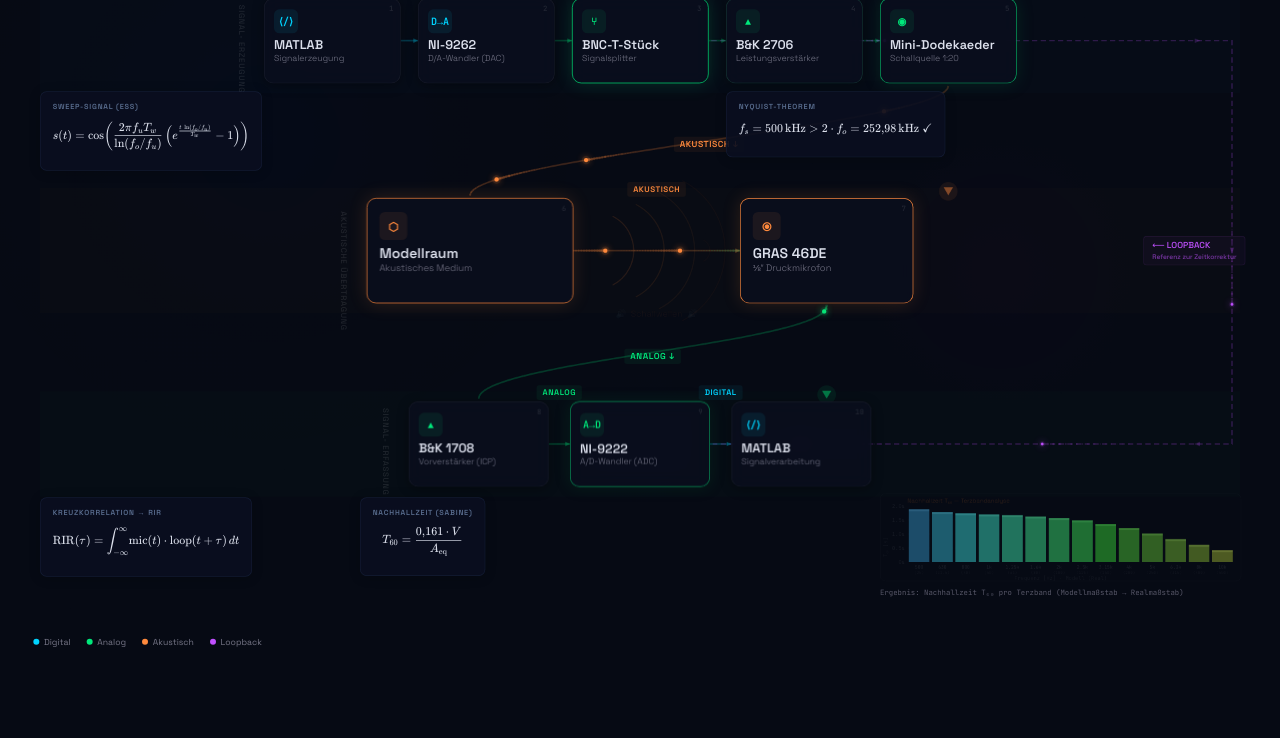
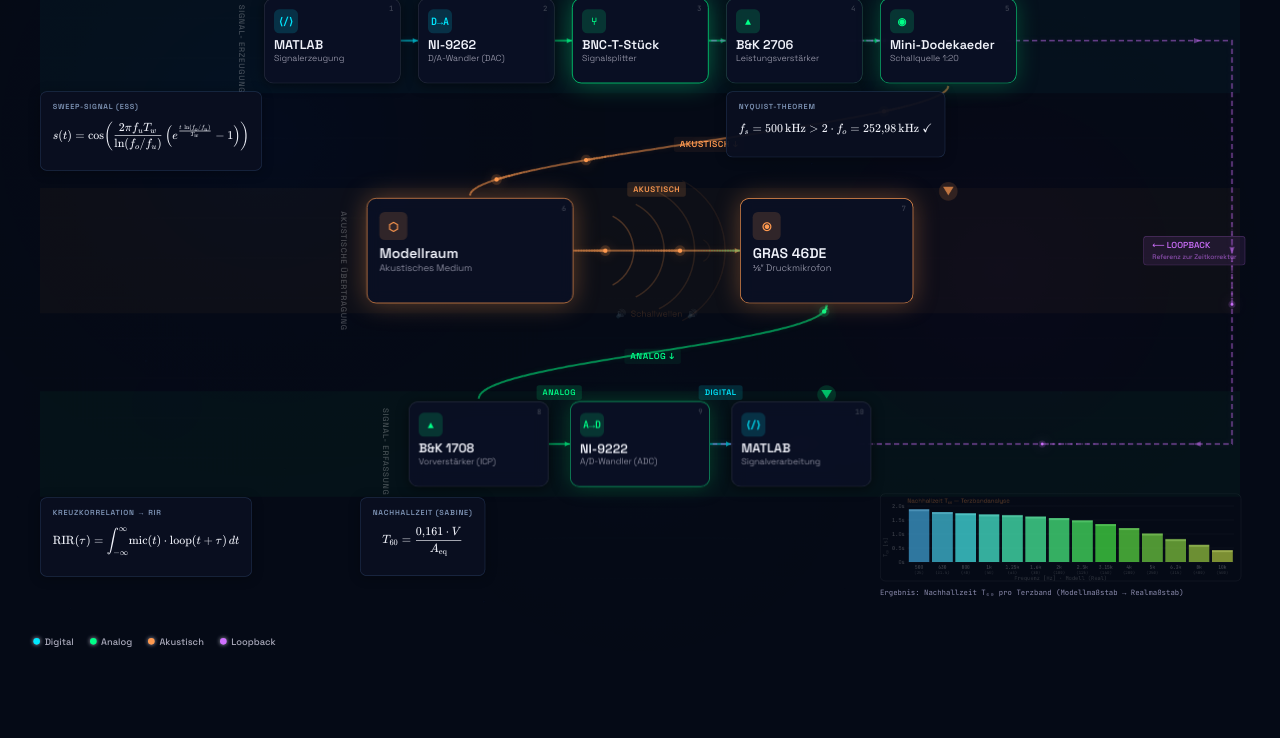
Before and after one commit to AndreiAC13/messkette-visualisierung, a plain HTML site: page index.html in a window 1280 px wide. Shown: the part 62-800 px from the top of the page. Drawn offline with nearby package versions, Linux system fonts and the light colour scheme.

Commit message:
Kontrast Änderung

```diff
--- a/index.html
+++ b/index.html
@@ -10,8 +10,8 @@
 <style>
 *{margin:0;padding:0;box-sizing:border-box}
 :root{
-  --d:#00d4ff;--a:#00e87b;--ac:#ff8a3d;--lp:#c050ff;
-  --tx:#dce0ec;--dm:#778;--bg:#060a14;
+  --d:#00e8ff;--a:#00ff88;--ac:#ff9a50;--lp:#d070ff;
+  --tx:#f0f2fa;--dm:#aab;--bg:#050a16;
 }
 html,body{width:100%;height:100%;overflow:hidden;background:var(--bg);font-family:'Space Grotesk',sans-serif;color:var(--tx)}
 #sc{width:1920px;height:1080px;position:relative;transform-origin:0 0;overflow:hidden;background:var(--bg)}
@@ -23,33 +23,33 @@
 .ttl p{font-size:15px;color:var(--dm);margin-top:3px;font-weight:300}
 
 .ctl{position:absolute;z-index:10;top:18px;right:50px;display:flex;gap:10px;align-items:center}
-.btn{background:rgba(255,255,255,.03);border:1px solid rgba(255,255,255,.06);color:var(--tx);font:14px 'Space Grotesk',sans-serif;padding:8px 18px;border-radius:8px;cursor:pointer;transition:.2s;display:flex;align-items:center;gap:7px;user-select:none}
-.btn:hover{background:rgba(255,255,255,.06)}
-.btn.on{border-color:var(--d);color:var(--d);box-shadow:0 0 12px rgba(0,212,255,.1)}
+.btn{background:rgba(255,255,255,.06);border:1px solid rgba(255,255,255,.12);color:var(--tx);font:14px 'Space Grotesk',sans-serif;padding:8px 18px;border-radius:8px;cursor:pointer;transition:.2s;display:flex;align-items:center;gap:7px;user-select:none}
+.btn:hover{background:rgba(255,255,255,.1)}
+.btn.on{border-color:var(--d);color:var(--d);box-shadow:0 0 16px rgba(0,232,255,.2)}
 .btn svg{width:14px;height:14px;fill:currentColor}
 
-.nd{position:absolute;z-index:5;border-radius:14px;background:rgba(10,14,30,.82);backdrop-filter:blur(12px);border:1px solid rgba(255,255,255,.06);cursor:default;transition:border-color .25s,box-shadow .25s;box-shadow:0 3px 18px rgba(0,0,0,.35)}
-.nd:hover{border-color:rgba(255,255,255,.14)!important}
-.nd.gd{border-color:var(--d);box-shadow:0 0 28px rgba(0,212,255,.16)}
-.nd.ga{border-color:var(--a);box-shadow:0 0 28px rgba(0,232,123,.16)}
-.nd.gc{border-color:var(--ac);box-shadow:0 0 28px rgba(255,138,61,.16)}
+.nd{position:absolute;z-index:5;border-radius:14px;background:rgba(10,16,36,.92);backdrop-filter:blur(12px);border:1.5px solid rgba(255,255,255,.12);cursor:default;transition:border-color .25s,box-shadow .25s;box-shadow:0 3px 18px rgba(0,0,0,.5)}
+.nd:hover{border-color:rgba(255,255,255,.25)!important}
+.nd.gd{border-color:var(--d);box-shadow:0 0 38px rgba(0,232,255,.35)}
+.nd.ga{border-color:var(--a);box-shadow:0 0 38px rgba(0,255,136,.35)}
+.nd.gc{border-color:var(--ac);box-shadow:0 0 38px rgba(255,154,80,.35)}
 .nd .ic{border-radius:8px;display:flex;align-items:center;justify-content:center;font-weight:600;font-family:'JetBrains Mono',monospace}
-.ic.cd{background:rgba(0,212,255,.08);color:var(--d)}
-.ic.ca{background:rgba(0,232,123,.08);color:var(--a)}
-.ic.cc{background:rgba(255,138,61,.08);color:var(--ac)}
+.ic.cd{background:rgba(0,232,255,.16);color:var(--d)}
+.ic.ca{background:rgba(0,255,136,.16);color:var(--a)}
+.ic.cc{background:rgba(255,154,80,.16);color:var(--ac)}
 .nd .nm{font-weight:600;line-height:1.15}
 .nd .rl{color:var(--dm);font-weight:300;line-height:1.3}
-.nd .ix{position:absolute;top:7px;right:10px;font-size:11px;color:rgba(255,255,255,.1);font-weight:600;font-family:'JetBrains Mono',monospace}
+.nd .ix{position:absolute;top:7px;right:10px;font-size:11px;color:rgba(255,255,255,.2);font-weight:600;font-family:'JetBrains Mono',monospace}
 
 .siglbl{position:absolute;z-index:4;font-size:12px;font-weight:600;letter-spacing:.8px;text-transform:uppercase;padding:3px 9px;border-radius:4px;pointer-events:none;white-space:nowrap}
-.siglbl.sd{color:var(--d);background:rgba(0,212,255,.06)}
-.siglbl.sa{color:var(--a);background:rgba(0,232,123,.06)}
-.siglbl.sc{color:var(--ac);background:rgba(255,138,61,.06)}
+.siglbl.sd{color:var(--d);background:rgba(0,232,255,.14)}
+.siglbl.sa{color:var(--a);background:rgba(0,255,136,.14)}
+.siglbl.sc{color:var(--ac);background:rgba(255,154,80,.14)}
 
-.rowlbl{position:absolute;z-index:4;font-size:12px;font-weight:500;letter-spacing:1px;text-transform:uppercase;color:rgba(255,255,255,.1);writing-mode:vertical-lr;text-orientation:mixed;pointer-events:none}
+.rowlbl{position:absolute;z-index:4;font-size:12px;font-weight:500;letter-spacing:1px;text-transform:uppercase;color:rgba(255,255,255,.25);writing-mode:vertical-lr;text-orientation:mixed;pointer-events:none}
 
-.fb{position:absolute;z-index:6;background:rgba(10,15,32,.92);border:1px solid rgba(90,130,200,.12);border-radius:10px;padding:14px 18px;pointer-events:none;box-shadow:0 2px 18px rgba(0,0,0,.2)}
-.fb .ft{font-size:11px;text-transform:uppercase;letter-spacing:1.2px;color:#5a6e90;margin-bottom:6px;font-family:'Space Grotesk',sans-serif;font-weight:600}
+.fb{position:absolute;z-index:6;background:rgba(10,15,32,.95);border:1px solid rgba(100,150,220,.22);border-radius:10px;padding:14px 18px;pointer-events:none;box-shadow:0 2px 18px rgba(0,0,0,.3)}
+.fb .ft{font-size:11px;text-transform:uppercase;letter-spacing:1.2px;color:#8096b8;margin-bottom:6px;font-family:'Space Grotesk',sans-serif;font-weight:600}
 .fb .katex{font-size:18px!important}
 
 .tp{position:absolute;z-index:20;width:320px;padding:18px 20px;background:rgba(8,12,28,.95);backdrop-filter:blur(16px);border:1px solid rgba(255,255,255,.08);border-radius:12px;box-shadow:0 12px 40px rgba(0,0,0,.5);pointer-events:none;opacity:0;transform:translateY(4px);transition:.2s}
@@ -58,15 +58,15 @@
 .tp p{font-size:14px;line-height:1.5;color:var(--dm);font-weight:300}
 .tp .sp{font-family:'JetBrains Mono',monospace;font-size:12px;color:#6a7a9c;margin-top:8px;padding-top:8px;border-top:1px solid rgba(255,255,255,.05);line-height:1.8}
 
-.lptag{position:absolute;z-index:4;font-size:13px;font-weight:500;color:var(--lp);background:rgba(192,80,255,.04);border:1px solid rgba(192,80,255,.1);padding:4px 12px;border-radius:5px;pointer-events:none}
+.lptag{position:absolute;z-index:4;font-size:13px;font-weight:500;color:var(--lp);background:rgba(208,112,255,.1);border:1px solid rgba(208,112,255,.25);padding:4px 12px;border-radius:5px;pointer-events:none}
 
 .lg{position:absolute;bottom:16px;left:50px;z-index:5;display:flex;gap:24px}
-.lg>div{display:flex;align-items:center;gap:7px;font-size:13px;color:var(--dm)}
-.lg i{width:9px;height:9px;border-radius:50%;display:inline-block}
+.lg>div{display:flex;align-items:center;gap:7px;font-size:14px;font-weight:500;color:var(--dm)}
+.lg i{width:10px;height:10px;border-radius:50%;display:inline-block;box-shadow:0 0 6px currentColor}
 
 .freq-box{position:absolute;z-index:5;pointer-events:none}
-.freq-box canvas{border-radius:8px;border:1px solid rgba(255,255,255,.03)}
-.freq-lbl{font-size:11px;color:#556;margin-top:4px;font-family:'JetBrains Mono',monospace}
+.freq-box canvas{border-radius:8px;border:1px solid rgba(255,255,255,.08)}
+.freq-lbl{font-size:11px;color:#88a;margin-top:4px;font-family:'JetBrains Mono',monospace}
 </style>
 </head>
 <body>
@@ -99,7 +99,7 @@
 const fit=()=>sc.style.transform=`scale(${Math.min(innerWidth/W,innerHeight/H)})`;
 fit();addEventListener('resize',fit);
 
-const COL={d:'#00d4ff',a:'#00e87b',c:'#ff8a3d',l:'#c050ff'};
+const COL={d:'#00e8ff',a:'#00ff88',c:'#ff9a50',l:'#d070ff'};
 const rgba=(h,o)=>`rgba(${parseInt(h.slice(1,3),16)},${parseInt(h.slice(3,5),16)},${parseInt(h.slice(5,7),16)},${o})`;
 
 /* ═══════════ LAYOUT ═══════════ */
@@ -238,10 +238,10 @@
   const pw=cw-pad.l-pad.r, ph=ch-pad.t-pad.b;
   fqX.clearRect(0,0,cw,ch);
 
-  fqX.strokeStyle='rgba(255,255,255,.04)';fqX.lineWidth=.5;
+  fqX.strokeStyle='rgba(255,255,255,.1)';fqX.lineWidth=.5;
   for(let i=0;i<=4;i++){const y=pad.t+ph*i/4;fqX.beginPath();fqX.moveTo(pad.l,y);fqX.lineTo(cw-pad.r,y);fqX.stroke()}
 
-  fqX.fillStyle='rgba(255,255,255,.08)';fqX.font='8px "JetBrains Mono"';fqX.textAlign='right';
+  fqX.fillStyle='rgba(255,255,255,.25)';fqX.font='8px "JetBrains Mono"';fqX.textAlign='right';
   ['2.0','1.5','1.0','0.5','0'].forEach((v,i)=>{fqX.fillText(v+'s',pad.l-4,pad.t+ph*i/4+3)});
 
   const bw=pw/BANDS.length;
@@ -252,23 +252,23 @@
     const h=Math.min(ph,(val/maxT)*ph);
     const hue=200-i*10;
     const pulse=.6+.4*Math.sin(t*1.2+i*.4);
-    fqX.fillStyle=`hsla(${hue},70%,55%,${.35+pulse*.15})`;
+    fqX.fillStyle=`hsla(${hue},80%,60%,${.55+pulse*.2})`;
     fqX.fillRect(x+2,pad.t+ph-h,bw-4,h);
-    fqX.fillStyle=`hsla(${hue},70%,70%,.15)`;
+    fqX.fillStyle=`hsla(${hue},80%,75%,.3)`;
     fqX.fillRect(x+2,pad.t+ph-h,bw-4,3);
   });
 
-  fqX.fillStyle='rgba(255,255,255,.1)';fqX.font='7px "JetBrains Mono"';fqX.textAlign='center';
+  fqX.fillStyle='rgba(255,255,255,.3)';fqX.font='7px "JetBrains Mono"';fqX.textAlign='center';
   BANDS.forEach((b,i)=>{fqX.fillText(b,pad.l+i*bw+bw/2,ch-pad.b+10)});
-  fqX.fillStyle='rgba(255,255,255,.06)';fqX.font='6px "JetBrains Mono"';
+  fqX.fillStyle='rgba(255,255,255,.18)';fqX.font='6px "JetBrains Mono"';
   BANDS_REAL.forEach((b,i)=>{fqX.fillText('('+b+')',pad.l+i*bw+bw/2,ch-pad.b+18)});
 
-  fqX.fillStyle='rgba(255,255,255,.06)';fqX.font='8px "JetBrains Mono"';fqX.textAlign='center';
+  fqX.fillStyle='rgba(255,255,255,.18)';fqX.font='8px "JetBrains Mono"';fqX.textAlign='center';
   fqX.fillText('Frequenz [Hz] · Modell (Real)',cw/2,ch-1);
   fqX.textAlign='right';fqX.save();fqX.translate(10,ch/2);fqX.rotate(-Math.PI/2);
   fqX.fillText('T₆₀ [s]',0,0);fqX.restore();fqX.textAlign='left';
 
-  fqX.fillStyle=rgba(COL.c,.15);fqX.font='9px "Space Grotesk"';
+  fqX.fillStyle=rgba(COL.c,.35);fqX.font='9px "Space Grotesk"';
   fqX.fillText('Nachhallzeit T₆₀ — Terzbandanalyse',pad.l,pad.t-5);
 }
 
@@ -277,14 +277,14 @@
 const ctx=document.getElementById('anim').getContext('2d');
 
 (function drawBG(){
-  bgC.fillStyle='#060a14';bgC.fillRect(0,0,W,H);
-  [[400,300,600,.1,'0,18,60'],[1500,500,500,.07,'40,0,60'],[960,750,450,.05,'0,28,50'],[250,700,350,.04,'15,0,40']].forEach(([cx,cy,r,a,rgb])=>{
+  bgC.fillStyle='#050a16';bgC.fillRect(0,0,W,H);
+  [[400,300,600,.15,'0,20,70'],[1500,500,500,.1,'45,0,65'],[960,750,450,.08,'0,32,55'],[250,700,350,.06,'18,0,45']].forEach(([cx,cy,r,a,rgb])=>{
     const g=bgC.createRadialGradient(cx,cy,0,cx,cy,r);g.addColorStop(0,`rgba(${rgb},${a})`);g.addColorStop(1,'transparent');bgC.fillStyle=g;bgC.fillRect(0,0,W,H)});
-  bgC.strokeStyle='rgba(255,255,255,.01)';bgC.lineWidth=.5;
+  bgC.strokeStyle='rgba(255,255,255,.025)';bgC.lineWidth=.5;
   for(let x=0;x<W;x+=60){bgC.beginPath();bgC.moveTo(x,0);bgC.lineTo(x,H);bgC.stroke()}
   for(let y=0;y<H;y+=60){bgC.beginPath();bgC.moveTo(0,y);bgC.lineTo(W,y);bgC.stroke()}
-  [[R1_Y-15,NH1+30,'0,180,255'],[R2_Y-15,NH2+30,'255,138,61'],[R3_Y-15,NH3+30,'0,232,123']].forEach(([y,h,rgb])=>{
-    bgC.fillStyle=`rgba(${rgb},.012)`;bgC.fillRect(60,y,W-120,h);
+  [[R1_Y-15,NH1+30,'0,200,255'],[R2_Y-15,NH2+30,'255,154,80'],[R3_Y-15,NH3+30,'0,255,136']].forEach(([y,h,rgb])=>{
+    bgC.fillStyle=`rgba(${rgb},.03)`;bgC.fillRect(60,y,W-120,h);
   });
 })();
 
@@ -311,29 +311,29 @@
 
 /* ═══════════ DRAW STATIC ═══════════ */
 function drawStatic(){
-  ALL_MAIN_SEGS.forEach(s=>{ctx.save();ctx.shadowColor=rgba(s.c,.1);ctx.shadowBlur=5;ctx.strokeStyle=rgba(s.c,.22);ctx.lineWidth=2.5;ctx.beginPath();ctx.moveTo(s.x1,s.y1);ctx.lineTo(s.x2,s.y2);ctx.stroke();ctx.restore()});
+  ALL_MAIN_SEGS.forEach(s=>{ctx.save();ctx.shadowColor=rgba(s.c,.3);ctx.shadowBlur=10;ctx.strokeStyle=rgba(s.c,.5);ctx.lineWidth=3;ctx.beginPath();ctx.moveTo(s.x1,s.y1);ctx.lineTo(s.x2,s.y2);ctx.stroke();ctx.restore()});
 
   [[P[4].cx,P[5].y-4,COL.c],[P[6].cx,P[7].y-4,COL.a]].forEach(([x,y,c])=>{
-    ctx.fillStyle=rgba(c,.45);ctx.beginPath();ctx.moveTo(x,y);ctx.lineTo(x-7,y-12);ctx.lineTo(x+7,y-12);ctx.fill();
-    ctx.fillStyle=rgba(c,.08);ctx.beginPath();ctx.arc(x,y-6,14,0,6.283);ctx.fill();
+    ctx.fillStyle=rgba(c,.7);ctx.beginPath();ctx.moveTo(x,y);ctx.lineTo(x-8,y-13);ctx.lineTo(x+8,y-13);ctx.fill();
+    ctx.fillStyle=rgba(c,.15);ctx.beginPath();ctx.arc(x,y-6,14,0,6.283);ctx.fill();
   });
-  R1_SEGS.concat(R3_SEGS).forEach(s=>{ctx.fillStyle=rgba(s.c,.3);ctx.beginPath();ctx.moveTo(s.x2,s.y2);ctx.lineTo(s.x2-7,s.y2-3.5);ctx.lineTo(s.x2-7,s.y2+3.5);ctx.fill()});
-  ctx.fillStyle=rgba(COL.c,.3);ctx.beginPath();ctx.moveTo(R2_SEG.x2,R2_SEG.y2);ctx.lineTo(R2_SEG.x2-7,R2_SEG.y2-3.5);ctx.lineTo(R2_SEG.x2-7,R2_SEG.y2+3.5);ctx.fill();
+  R1_SEGS.concat(R3_SEGS).forEach(s=>{ctx.fillStyle=rgba(s.c,.6);ctx.beginPath();ctx.moveTo(s.x2,s.y2);ctx.lineTo(s.x2-8,s.y2-4);ctx.lineTo(s.x2-8,s.y2+4);ctx.fill()});
+  ctx.fillStyle=rgba(COL.c,.6);ctx.beginPath();ctx.moveTo(R2_SEG.x2,R2_SEG.y2);ctx.lineTo(R2_SEG.x2-8,R2_SEG.y2-4);ctx.lineTo(R2_SEG.x2-8,R2_SEG.y2+4);ctx.fill();
 
-  ctx.save();ctx.shadowColor=rgba(COL.l,.15);ctx.shadowBlur=8;ctx.strokeStyle=rgba(COL.l,.22);ctx.lineWidth=2.2;ctx.setLineDash([8,5]);
+  ctx.save();ctx.shadowColor=rgba(COL.l,.3);ctx.shadowBlur=10;ctx.strokeStyle=rgba(COL.l,.45);ctx.lineWidth=2.5;ctx.setLineDash([8,5]);
   ctx.beginPath();LP_pts.forEach((p,i)=>i?ctx.lineTo(p.x,p.y):ctx.moveTo(p.x,p.y));ctx.stroke();ctx.setLineDash([]);ctx.restore();
-  for(let i=0;i<3;i++){const idx=Math.floor(LP_pts.length*(.25+i*.25));if(idx<LP_pts.length-1){const p=LP_pts[idx],p2=LP_pts[idx+1],a=Math.atan2(p2.y-p.y,p2.x-p.x);ctx.save();ctx.translate(p.x,p.y);ctx.rotate(a);ctx.fillStyle=rgba(COL.l,.2);ctx.beginPath();ctx.moveTo(5,0);ctx.lineTo(-4,-3.5);ctx.lineTo(-4,3.5);ctx.fill();ctx.restore()}}
+  for(let i=0;i<3;i++){const idx=Math.floor(LP_pts.length*(.25+i*.25));if(idx<LP_pts.length-1){const p=LP_pts[idx],p2=LP_pts[idx+1],a=Math.atan2(p2.y-p.y,p2.x-p.x);ctx.save();ctx.translate(p.x,p.y);ctx.rotate(a);ctx.fillStyle=rgba(COL.l,.45);ctx.beginPath();ctx.moveTo(6,0);ctx.lineTo(-5,-4);ctx.lineTo(-5,4);ctx.fill();ctx.restore()}}
 
   const wsX=P[5].bx+8,weX=P[6].x-8,wcy=P[5].cy,wg=weX-wsX;
-  for(let i=0;i<6;i++){const r=18+i*20,to=(time*1.5+i*.5)%4,xo=to*wg*.22,al=Math.max(0,.2-i*.025)*(1-Math.min(1,xo/(wg*.9)));if(al<=0)continue;ctx.strokeStyle=rgba(COL.c,al);ctx.lineWidth=1.8;ctx.beginPath();ctx.arc(wsX+xo,wcy,r,-Math.PI*.35,Math.PI*.35);ctx.stroke()}
-  ctx.fillStyle=rgba(COL.c,.06);ctx.font='13px "Space Grotesk"';ctx.textAlign='center';ctx.fillText('🔊  Schallwellen  🔊',(wsX+weX)/2,wcy+NH2/2+20);ctx.textAlign='left';
+  for(let i=0;i<6;i++){const r=18+i*20,to=(time*1.5+i*.5)%4,xo=to*wg*.22,al=Math.max(0,.4-i*.05)*(1-Math.min(1,xo/(wg*.9)));if(al<=0)continue;ctx.strokeStyle=rgba(COL.c,al);ctx.lineWidth=2.2;ctx.beginPath();ctx.arc(wsX+xo,wcy,r,-Math.PI*.35,Math.PI*.35);ctx.stroke()}
+  ctx.fillStyle=rgba(COL.c,.18);ctx.font='13px "Space Grotesk"';ctx.textAlign='center';ctx.fillText('🔊  Schallwellen  🔊',(wsX+weX)/2,wcy+NH2/2+20);ctx.textAlign='left';
 }
 
 /* ═══════════ PARTICLES ═══════════ */
 class Pt{
   constructor(segs,lp,del){this.segs=segs;this.lp=lp;this.del=del;this.t=0;this.si=0;this.ok=true;this.sz=lp?2.2:3.2;this.tr=[];this.x=segs[0].x1;this.y=segs[0].y1}
   step(dt){if(this.del>0){this.del-=dt;return}const sp=this.lp?500:240;const s=this.segs[this.si],l=Math.hypot(s.x2-s.x1,s.y2-s.y1)||1;this.t+=dt*sp/l;if(this.t>=1){this.t=0;this.si++;if(this.si>=this.segs.length){this.ok=false;return}}const cs=this.segs[this.si];this.x=cs.x1+(cs.x2-cs.x1)*this.t;this.y=cs.y1+(cs.y2-cs.y1)*this.t;this.tr.push({x:this.x,y:this.y});if(this.tr.length>32)this.tr.shift()}
-  draw(c){if(this.del>0||!this.ok)return;const col=this.lp?COL.l:this.segs[Math.min(this.si,this.segs.length-1)].c;const tl=this.tr.length;for(let i=0;i<tl;i++){const p=this.tr[i];c.beginPath();c.arc(p.x,p.y,this.sz*(i/tl)*.8,0,6.283);c.fillStyle=rgba(col,(i/tl)*.25);c.fill()}c.save();c.shadowColor=col;c.shadowBlur=12;c.beginPath();c.arc(this.x,this.y,this.sz,0,6.283);c.fillStyle=col;c.fill();c.restore();c.beginPath();c.arc(this.x,this.y,this.sz*2,0,6.283);c.fillStyle=rgba(col,.1);c.fill()}
+  draw(c){if(this.del>0||!this.ok)return;const col=this.lp?COL.l:this.segs[Math.min(this.si,this.segs.length-1)].c;const tl=this.tr.length;for(let i=0;i<tl;i++){const p=this.tr[i];c.beginPath();c.arc(p.x,p.y,this.sz*(i/tl)*.8,0,6.283);c.fillStyle=rgba(col,(i/tl)*.45);c.fill()}c.save();c.shadowColor=col;c.shadowBlur=20;c.beginPath();c.arc(this.x,this.y,this.sz,0,6.283);c.fillStyle=col;c.fill();c.restore();c.beginPath();c.arc(this.x,this.y,this.sz*2.5,0,6.283);c.fillStyle=rgba(col,.18);c.fill()}
   near(){if(this.del>0||!this.ok)return -1;if(this.lp){if(this.si<3&&this.t<.15)return 2;if(this.si>LOOP_SEGS.length-5&&this.t>.8)return 8;return -1}for(let i=0;i<10;i++){const dx=this.x-P[i].cx,dy=this.y-P[i].cy;if(Math.abs(dx)<P[i].w*.6&&Math.abs(dy)<P[i].h*.6)return i}return -1}
 }
 
@@ -344,8 +344,8 @@
 for(let i=0;i<4;i++)spM(i*.45);spL(.5);spL(1.3);
 const gw=new Float64Array(10);
 
-const AMB=Array.from({length:30},()=>({x:Math.random()*W,y:Math.random()*H,vx:(Math.random()-.5)*.12,vy:(Math.random()-.5)*.08,s:Math.random()*1+.3,a:Math.random()*.02+.005}));
-function drawAmb(){AMB.forEach(p=>{p.x+=p.vx;p.y+=p.vy;if(p.x<0)p.x=W;if(p.x>W)p.x=0;if(p.y<0)p.y=H;if(p.y>H)p.y=0;ctx.beginPath();ctx.arc(p.x,p.y,p.s,0,6.283);ctx.fillStyle=rgba('#4466aa',p.a);ctx.fill()})}
+const AMB=Array.from({length:30},()=>({x:Math.random()*W,y:Math.random()*H,vx:(Math.random()-.5)*.12,vy:(Math.random()-.5)*.08,s:Math.random()*1.2+.4,a:Math.random()*.04+.012}));
+function drawAmb(){AMB.forEach(p=>{p.x+=p.vx;p.y+=p.vy;if(p.x<0)p.x=W;if(p.x>W)p.x=0;if(p.y<0)p.y=H;if(p.y>H)p.y=0;ctx.beginPath();ctx.arc(p.x,p.y,p.s,0,6.283);ctx.fillStyle=rgba('#5577cc',p.a);ctx.fill()})}
 
 function frame(ts){
   if(!prev)prev=ts;let dt=(ts-prev)/1000*speed;prev=ts;if(!playing)dt=0;
```
